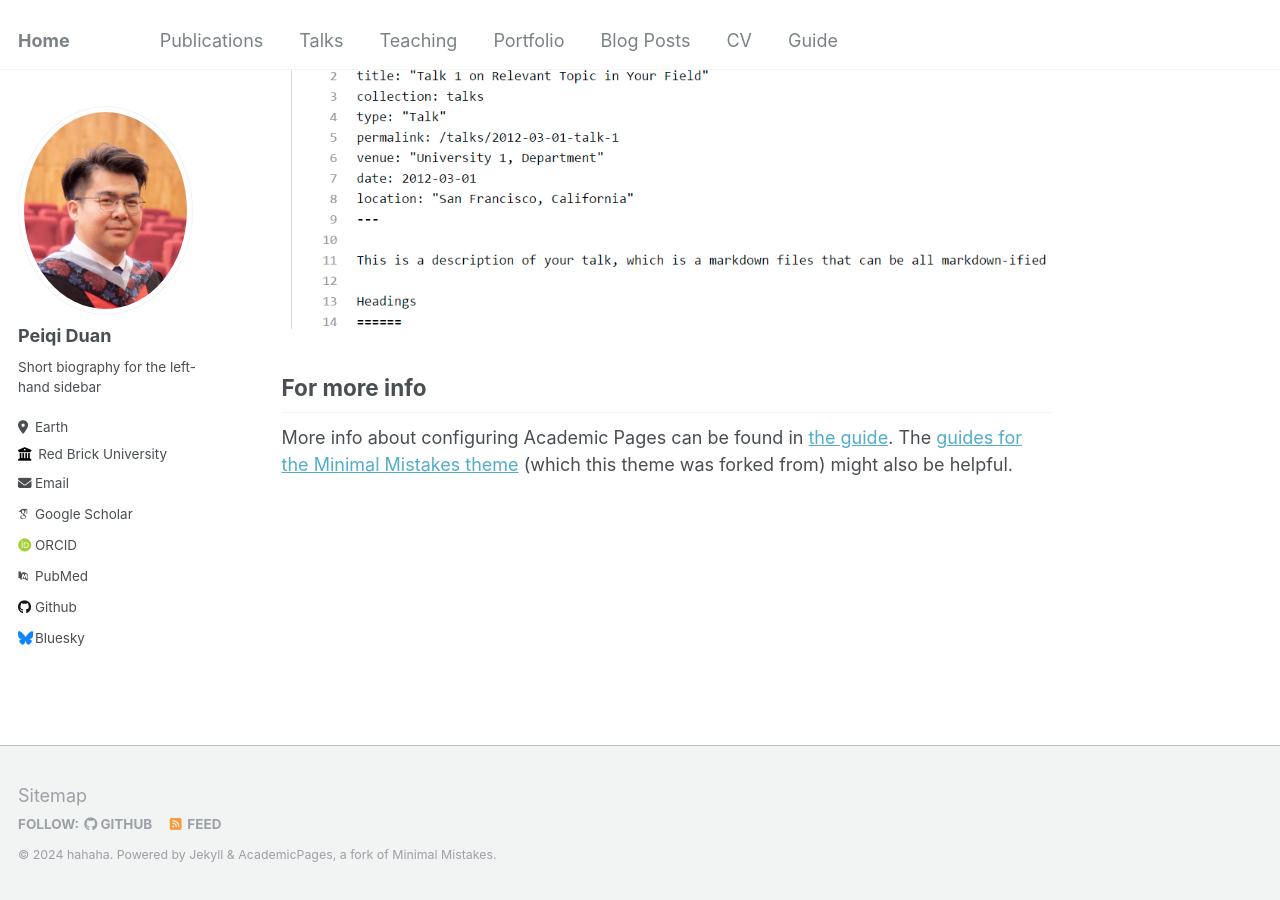
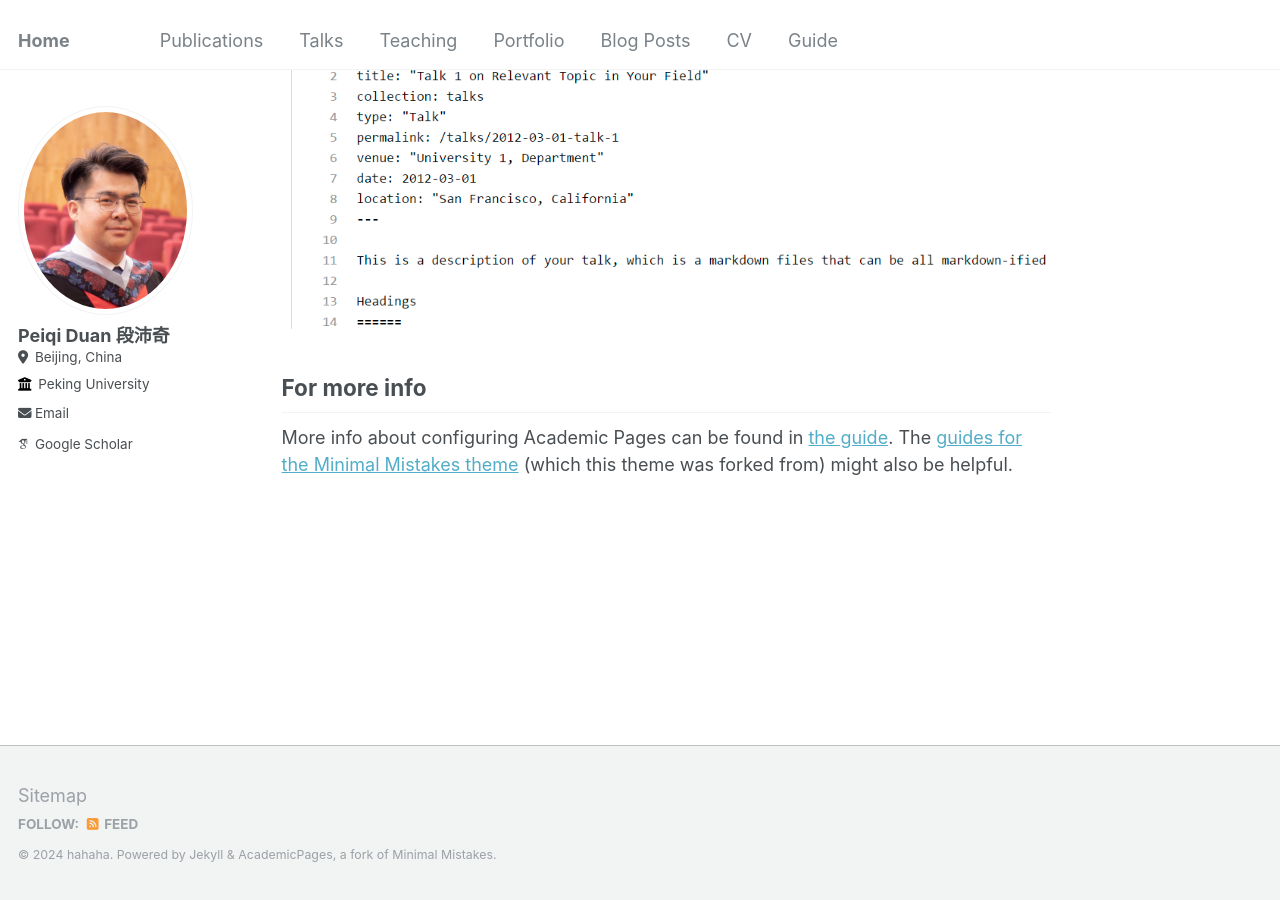
Before and after one commit to peiqi-duan/peiqi-duan.github.io, a Jekyll site: the page built from _pages/about.md, in a window 1280 px wide and 900 px high, scrolled down 2660 px. Built offline with Jekyll 4.4.1, drawn with Linux system fonts in a browser that asks for light colours; some web fonts are replaced.

Commit message:
_config.yml

```diff
--- a/_config.yml
+++ b/_config.yml
@@ -22,33 +22,33 @@ repository               : "academicpages/academicpages.github.io"
 author:
   # Biographic information
   avatar           : "peiqi_duan.jpg"
-  name             : "Peiqi Duan"
+  name             : "Peiqi Duan 段沛奇"
   pronouns         : # example: "she/her"
-  bio              : "Short biography for the left-hand sidebar"
-  location         : "Earth"
-  employer         : "Red Brick University"
+  bio              : # "Short biography for the left-hand sidebar"
+  location         : "Beijing, China"
+  employer         : "Peking University"
   uri              : # URL
-  email            : "none@example.org"
+  email            : "duanqi0001@pku.edu.cn"
 
   # Academic websites
   arxiv            : # URL - Update with the correct link to your profile
-  googlescholar    : "https://scholar.google.com/citations?user=PS_CX0AAAAAJ"
+  googlescholar    : "https://scholar.google.com/citations?user=VqF8ZNYAAAAJ&hl=en"
   impactstory      : # URL
-  orcid            : "http://orcid.org/yourorcidurl"
+  orcid            : # "http://orcid.org/yourorcidurl"
   semantic         : # URL
-  pubmed           : "https://www.ncbi.nlm.nih.gov/pubmed/?term=john+snow"
+  pubmed           : # "https://www.ncbi.nlm.nih.gov/pubmed/?term=john+snow"
   researchgate     : # URL
 
   # Repositories and software development
   bitbucket        : # Username - Update with your username on the site
   codepen          : # Username
   dribbble         : # Username
-  github           : "academicpages"
+  github           : # "academicpages"
   kaggle           : # Username
   stackoverflow    : # User number or user number and name (i.e., use "1" or "1/jeff-atwood")
 
   # Social media
-  bluesky          : "bsky.app" # Replace this with you Bluesky username
+  bluesky          : # "bsky.app" # Replace this with you Bluesky username
   facebook         : # Username
   flickr           : # Username
   foursquare       : # Username
```
